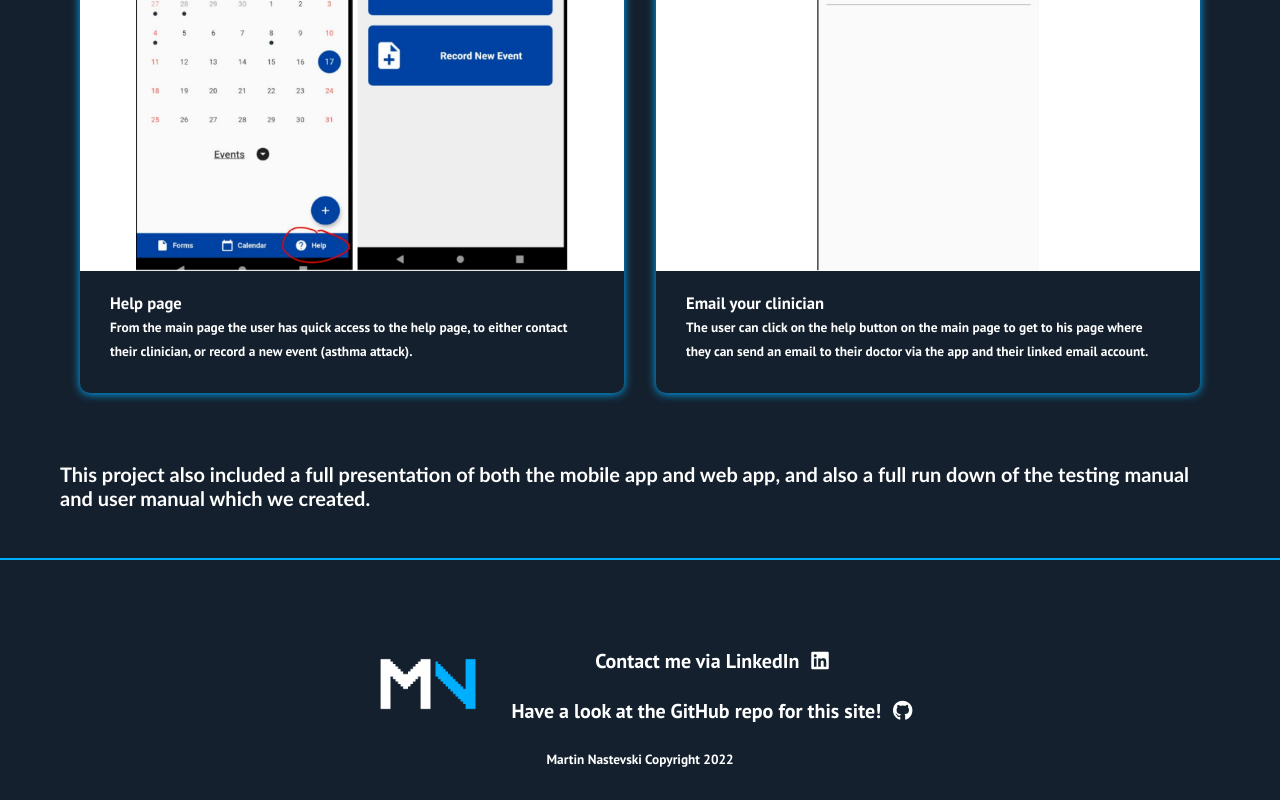
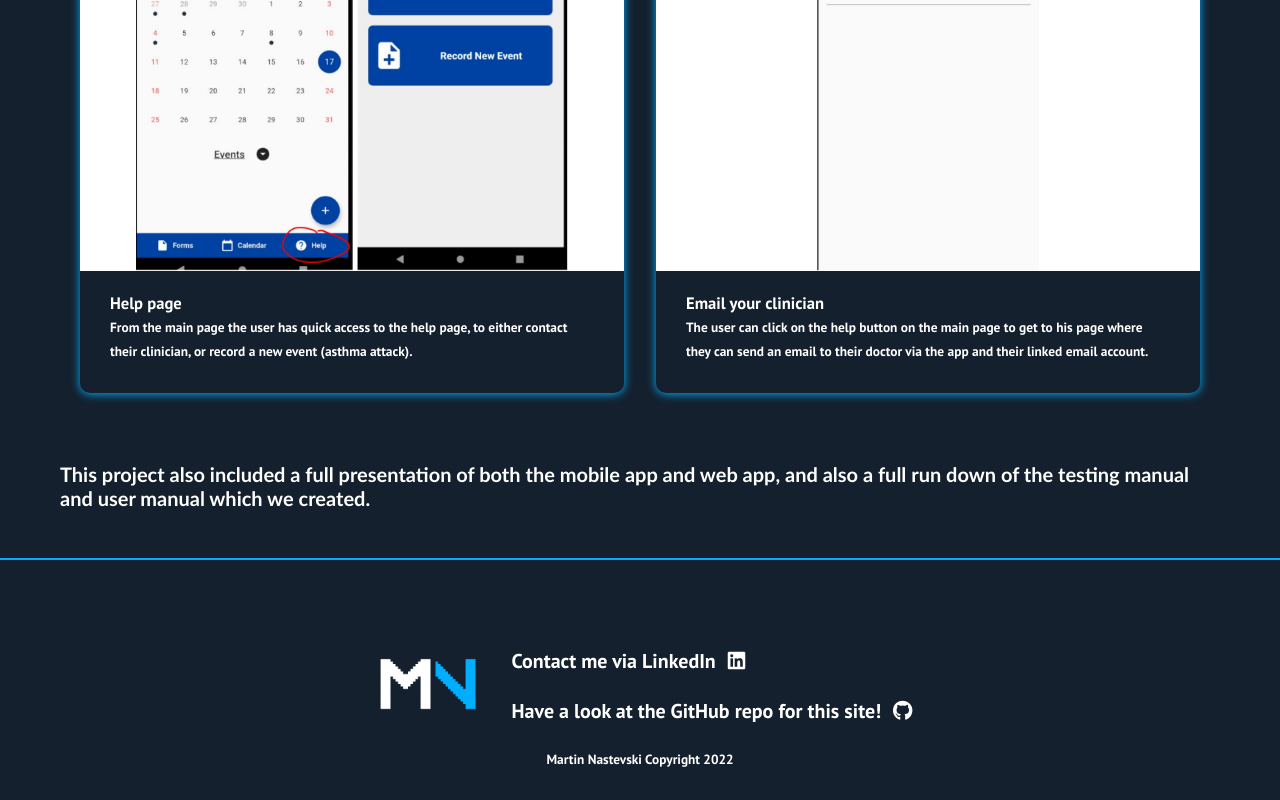
Before and after one commit to martinnaste/Website, a React (Create React App) app: page /capstone in a window 1280 px wide. Shown: the part 1642-2442 px from the top of the page. Built offline with nearby package versions, Linux system fonts and the light colour scheme.

Commit message:
publish footer edit

```diff
--- a/src/components/Footer.css
+++ b/src/components/Footer.css
@@ -17,7 +17,6 @@
     display: flex;
     flex-direction: column;
     justify-content: space-evenly;
-    align-items: center;
     text-align: center;
 }
 
--- a/src/components/Navbar.js
+++ b/src/components/Navbar.js
@@ -28,7 +28,6 @@ function Navbar() {
         <>
             <nav className='navbar' id='hero'>
                 <div className='navbar-container'>
-                    {/* href={useLocation().pathname !== '/website/' ? 'website' : '#'} */}
                     <a href={useLocation().pathname !== '/' ? '/' : '#'} onClick={closeMobileMenu}>
                         <img height="120px" src={require("../assets/images/MNpx2.png")} className='img1' alt='MN'/>
                     </a>
```
